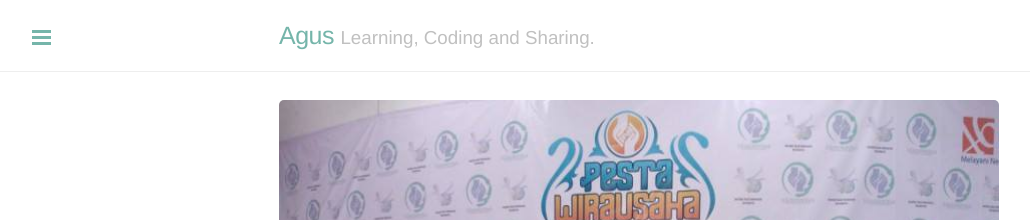
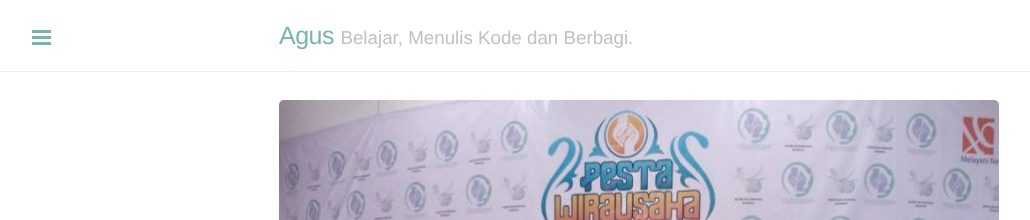
Before and after one commit to agussuhartono/id, a Jekyll site: the page built from index.html, in a window 1280 px wide. Shown: the top 220 px of the page, without its empty margins (1-1031 px from the left). Built offline with Jekyll 4.4.1, drawn with Linux system fonts in a browser that asks for light colours; comment, search, counter and statistics services are not loaded.

Commit message:
update config

```diff
--- a/_config.yml
+++ b/_config.yml
@@ -10,16 +10,16 @@
 
 # Setup
 title:            Agus
-tagline:          'Learning, Coding and Sharing.'
+tagline:          'Belajar, Menulis Kode dan Berbagi.'
 description:      'Simple tools for.'
-url:              http://irnawansuprapti.github.io
+url:              http://www.agus.pro/id
 
 author:
   name:           'Agus Suhartono'
   url:            http://www.agus.pro
   gravatar:       https://en.gravatar.com/agussuhartono
   photo:          https://secure.gravatar.com/avatar/01eed2065469bcf386582acb1f0671c8
-  introduction:   'Husband and father for four childs. <a href="/about">More about me here</a>.'
+  introduction:   'Seoarang suami ada ayah bagi 4 anak. <a href="/about/">Tentang saya...</a>.'
 
 paginate:         10
 paginate_path:    '/blog/page:num'
@@ -28,4 +28,4 @@
 version:          1.0.0
 
 github:
-  repo:           https://github.com/agussuhartono/agussuhartono.github.io
+  repo:           https://github.com/agussuhartono/
```
